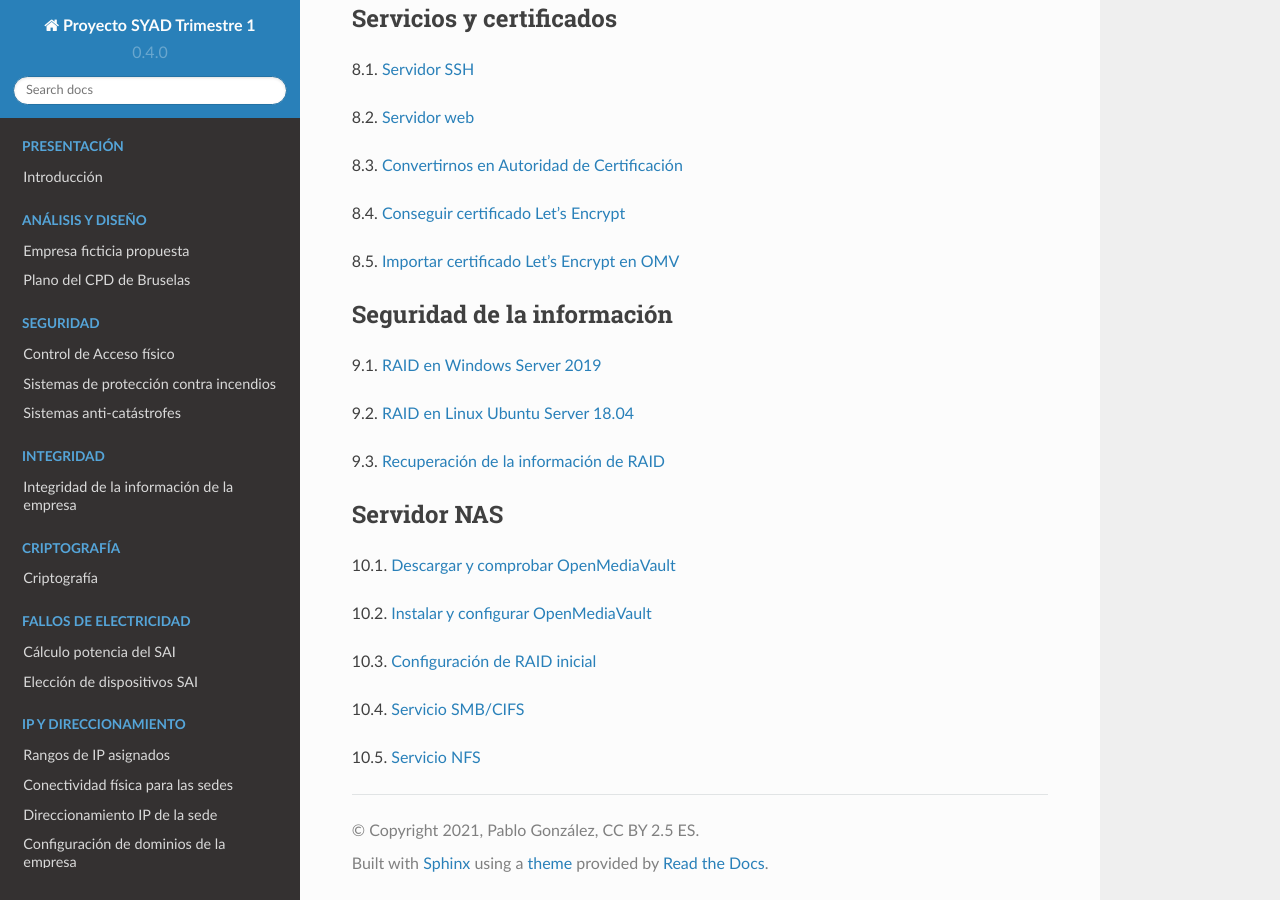
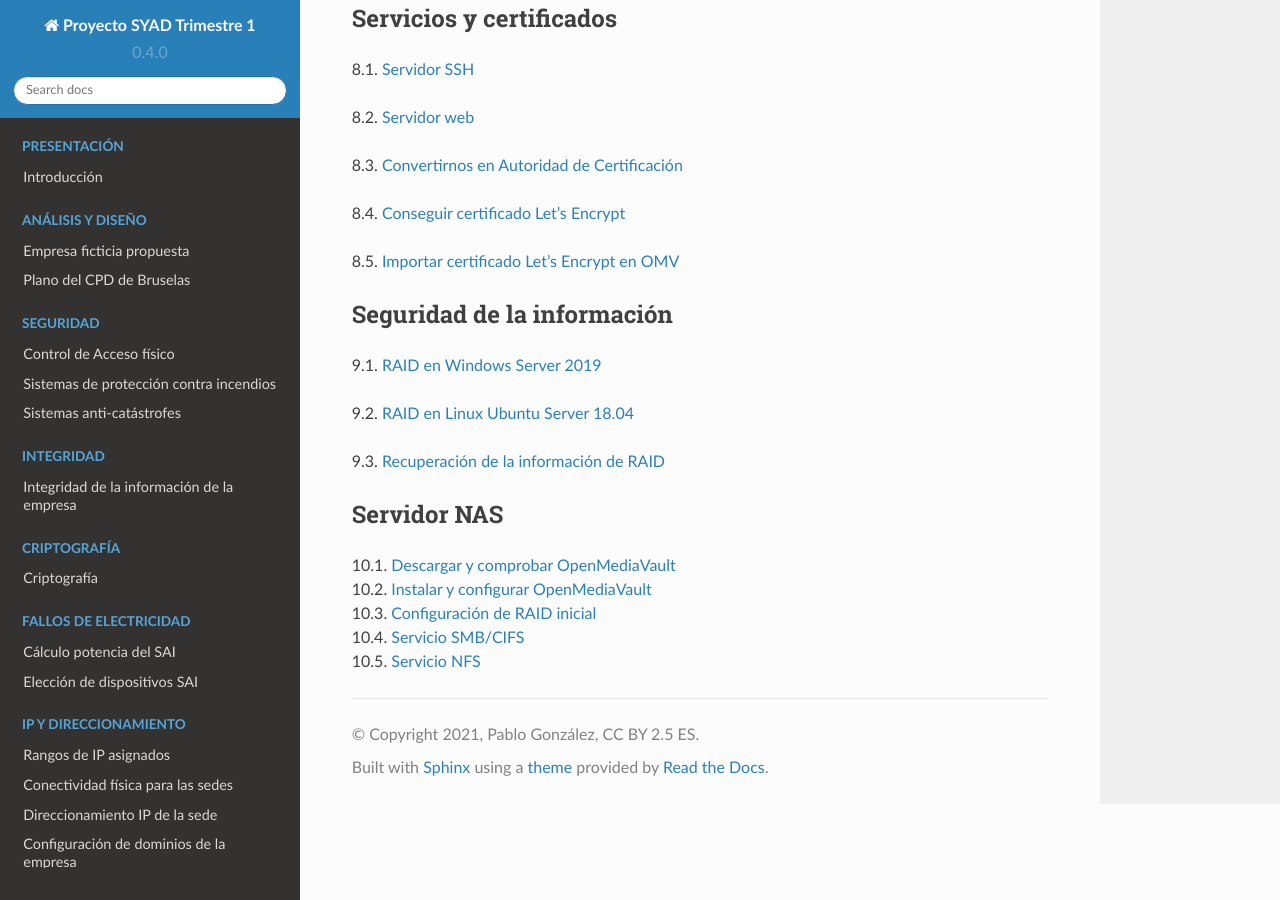
Before and after one commit to gonzaleztroyano/ASIR2-SYAD-P1, a Sphinx documentation site: the page built from docs/source/index.rst, in a window 1280 px wide and 900 px high, scrolled down 1432 px. Built offline with Sphinx 7.4.7 and the Read the Docs theme 2.0.0, drawn with Linux system fonts in a browser that asks for light colours.

Commit message:
Pruebas para PDF 3

```diff
--- a/docs/source/index.rst
+++ b/docs/source/index.rst
@@ -176,12 +176,8 @@ Servidor NAS
    servidor-nas/servicio-smb-cifs
    servidor-nas/servicio-nfs
 
-10.1. :doc:`servidor-nas/descargar-omv`
-
-10.2. :doc:`servidor-nas/instalar-omv`
-
-10.3. :doc:`servidor-nas/configuracion-raid`
-
-10.4. :doc:`servidor-nas/servicio-smb-cifs`
-
-10.5. :doc:`servidor-nas/servicio-nfs`
+| 10.1. :doc:`servidor-nas/descargar-omv`
+| 10.2. :doc:`servidor-nas/instalar-omv`
+| 10.3. :doc:`servidor-nas/configuracion-raid`
+| 10.4. :doc:`servidor-nas/servicio-smb-cifs`
+| 10.5. :doc:`servidor-nas/servicio-nfs`
--- a/docs/source/raid/raid-linux.rst
+++ b/docs/source/raid/raid-linux.rst
@@ -448,3 +449,8 @@ Para ver los detalles de un RAID en Ubuntu podemos utilizar el siguiente comando
         1       8       96        1      active sync   /dev/sdg
         2       8      112        2      active sync   /dev/sdh
         4       8      128        3      active sync   /dev/sdi
+
+.. # define a hard line break for HTML
+.. |br| raw:: html
+
+   <br />
```
Also changed, not shown: other parts of docs/source/raid/raid-linux.rst (+1 -0 lines), docs/.html_loom_template.txt.
